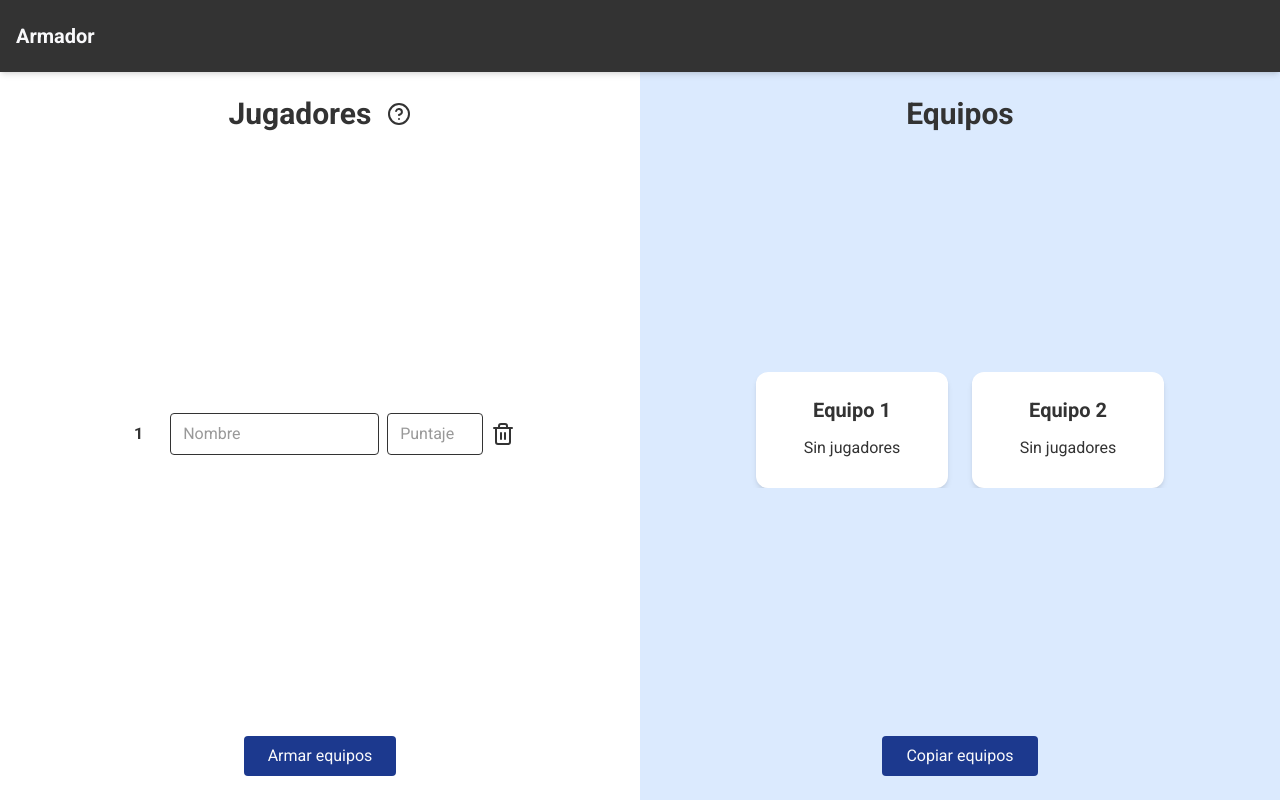
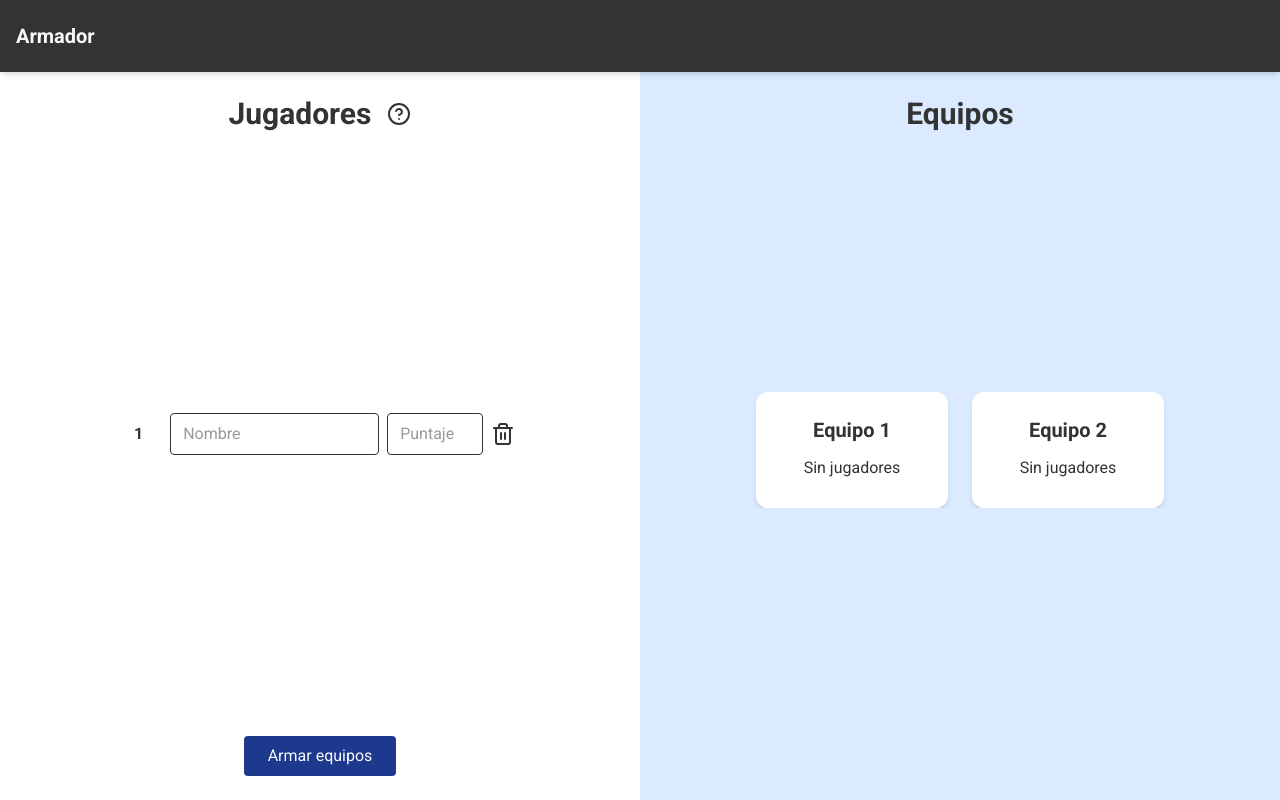
Before and after one commit to gast0nestevez/armadorDeEquipos, a React (Vite) app in the folder frontend/: page /armar in a window 1280 px wide. Built offline with nearby package versions, Linux system fonts and the light colour scheme.

Commit message:
fix: cors and buttons display

```diff
--- a/frontend/src/components/TeamsDisplay.jsx
+++ b/frontend/src/components/TeamsDisplay.jsx
@@ -12,6 +12,8 @@ const Teams = ({ teams, loading }) => {
   const { user } = useContext(UserContext)
   const copyMessage = useFlashMessage()
   const saveMessage = useFlashMessage()
+
+  const playersNotEmpty = teams[0].players.length > 0 || teams[1].players.length > 0
 
   const teamsToString = () => {
     return teams.map((team, index) =>
@@ -72,16 +74,18 @@ const Teams = ({ teams, loading }) => {
       </div>
 
       <div className='flex justify-around mt-6 text-center' id='see-teams'>
+        {playersNotEmpty &&
           <button
             onClick={copyToClipboard}
             className='bg-blue-900 text-white px-6 py-2 rounded hover:bg-blue-800 cursor-pointer'
           >
             Copiar equipos
           </button>
-        {copyMessage.visible && (
-          <div className='flash-message'>Equipos copiados!</div>
-        )}
-        {user &&
+        }
+
+        {copyMessage.visible && ( <div className='flash-message'>Equipos copiados!</div> )}
+
+        {user && playersNotEmpty &&
           <button
             onClick={saveMatch}
             className='bg-blue-900 text-white px-6 py-2 rounded hover:bg-blue-800 cursor-pointer'
@@ -89,9 +93,7 @@ const Teams = ({ teams, loading }) => {
             Guardar partido
           </button>
         }
-        {saveMessage.visible && (
-          <div className='flash-message'>Partido guardado!</div>
-        )}
+        {saveMessage.visible && ( <div className='flash-message'>Partido guardado!</div> )}
       </div>
     </div>
   )
```
Also changed, not shown: 1 other file (tests, documents, lock files or other folders). Lines whose indentation alone changed are shown as unchanged.
